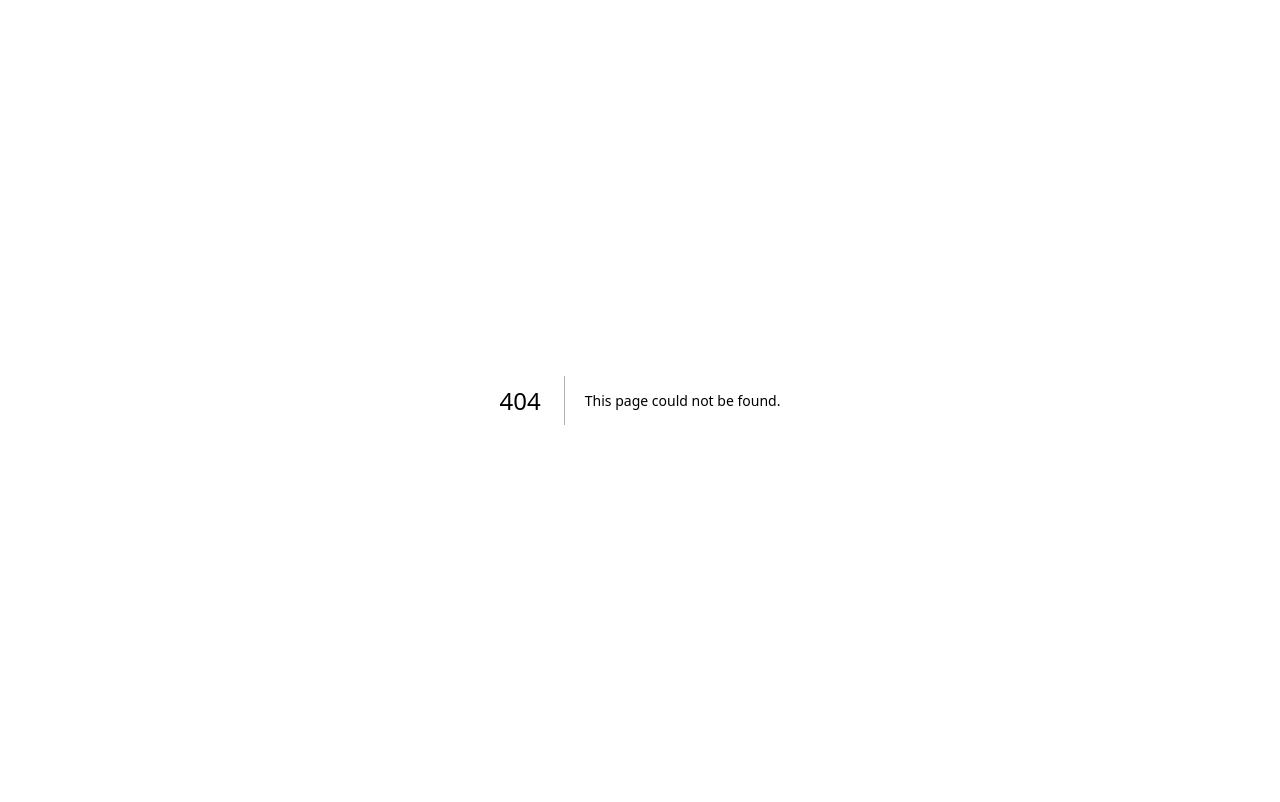
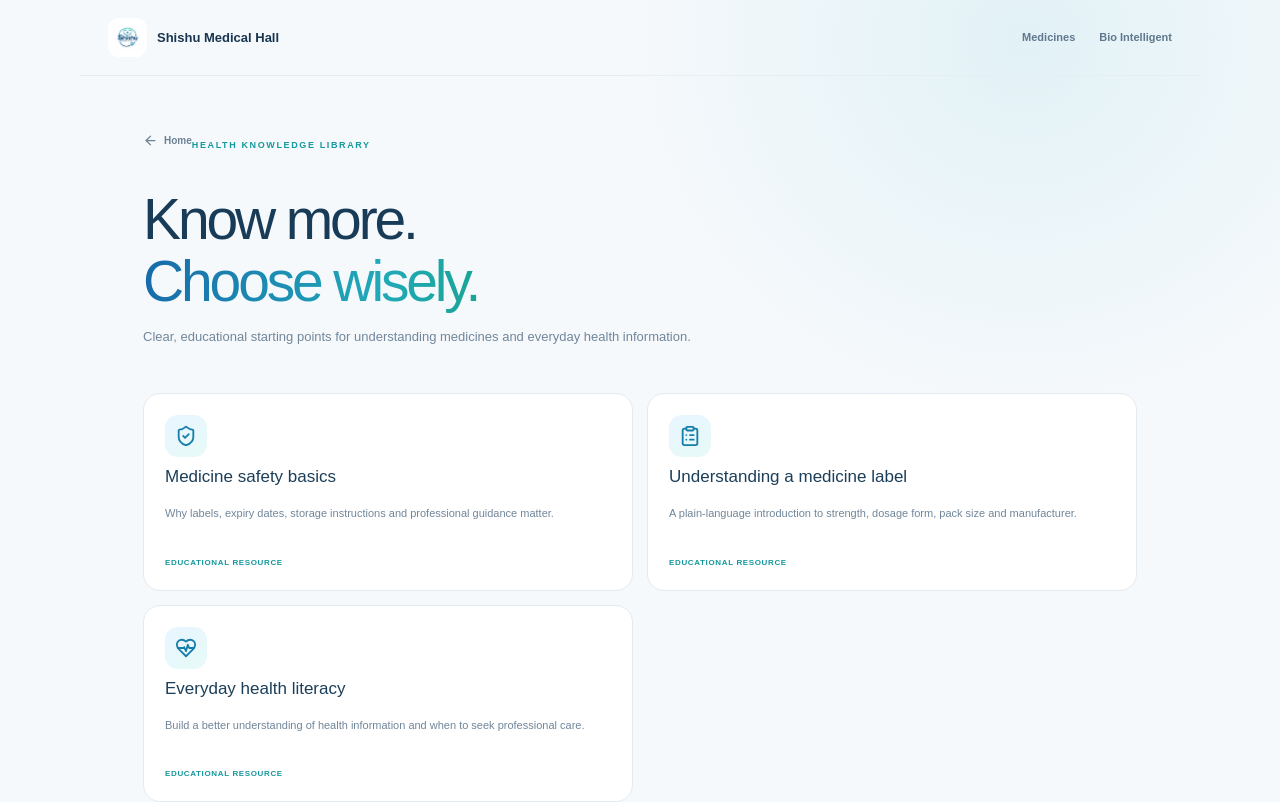
Before and after one commit to FlickScient/shishu-medical-hall, a Next.js app: page /health-library in a window 1280 px wide. Before the commit this address had no page. Shown: the top 802 px of the page. Built offline with nearby package versions, Linux system fonts and the light colour scheme.

Commit message:
Add health knowledge library page

```diff
--- /dev/null
+++ b/src/app/health-library/page.tsx
@@ -0,0 +1,3 @@
+import Link from "next/link"; import {ArrowLeft,ArrowUpRight,BookOpen,ShieldCheck,ClipboardList,HeartPulse} from "lucide-react";
+const guides=[{icon:ShieldCheck,title:"Medicine safety basics",desc:"Why labels, expiry dates, storage instructions and professional guidance matter."},{icon:ClipboardList,title:"Understanding a medicine label",desc:"A plain-language introduction to strength, dosage form, pack size and manufacturer."},{icon:HeartPulse,title:"Everyday health literacy",desc:"Build a better understanding of health information and when to seek professional care."}];
+export default function HealthLibraryPage(){return <main className="subpage-shell"><header className="subpage-header"><Link href="/" className="subpage-brand"><img src="/logo.jpg" alt=""/>Shishu Medical Hall</Link><nav><Link href="/medicines">Medicines</Link><Link href="/bio-intelligent">Bio Intelligent</Link></nav></header><section className="subpage-hero"><Link href="/" className="back-link"><ArrowLeft size={15}/> Home</Link><span className="section-kicker">HEALTH KNOWLEDGE LIBRARY</span><h1>Know more.<br/><span>Choose wisely.</span></h1><p>Clear, educational starting points for understanding medicines and everyday health information.</p></section><section className="pharma-grid">{guides.map(({icon:Icon,title,desc})=><article className="pharma-card" key={title}><span className="directory-icon"><Icon size={22}/></span><h2>{title}</h2><p>{desc}</p><span className="topic-status">EDUCATIONAL RESOURCE</span></article>)}</section><section className="medicine-disclaimer"><BookOpen size={20}/><div><strong>Important</strong><p>This library is educational. It does not diagnose conditions or recommend starting, stopping or changing medicines. Consult a registered doctor or pharmacist for personal medical advice.</p></div></section><footer className="subpage-footer">© {new Date().getFullYear()} Shishu Medical Hall</footer></main>}
```
